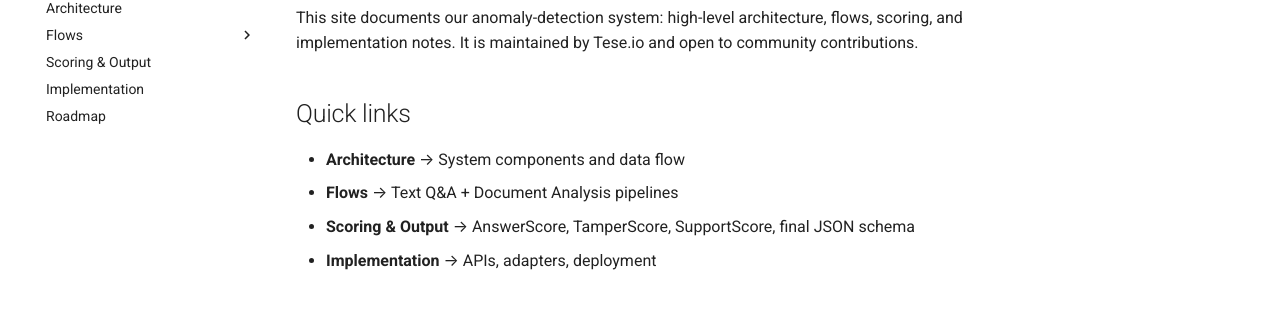
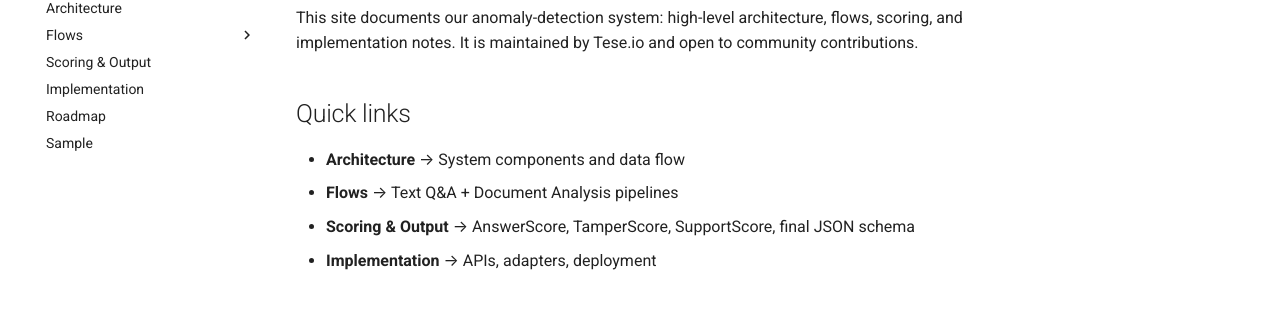
Before and after one commit to tese-io/anomaly-detection, an MkDocs documentation site: the page built from docs/index.md, in a window 1280 px wide. Shown: the part 175-502 px from the top of the page. Built offline with MkDocs 1.6.1 and Material for MkDocs 9.7.7, drawn with Linux system fonts in a browser that asks for light colours; comment, search, counter and statistics services are not loaded.

Commit message:
sample commit

```diff
--- a/mkdocs.yml
+++ b/mkdocs.yml
@@ -13,3 +13,4 @@ nav:
   - "Scoring & Output": scoring.md
   - Implementation: implementation.md
   - Roadmap: roadmap.md
+  - Sample: sample.md
```
